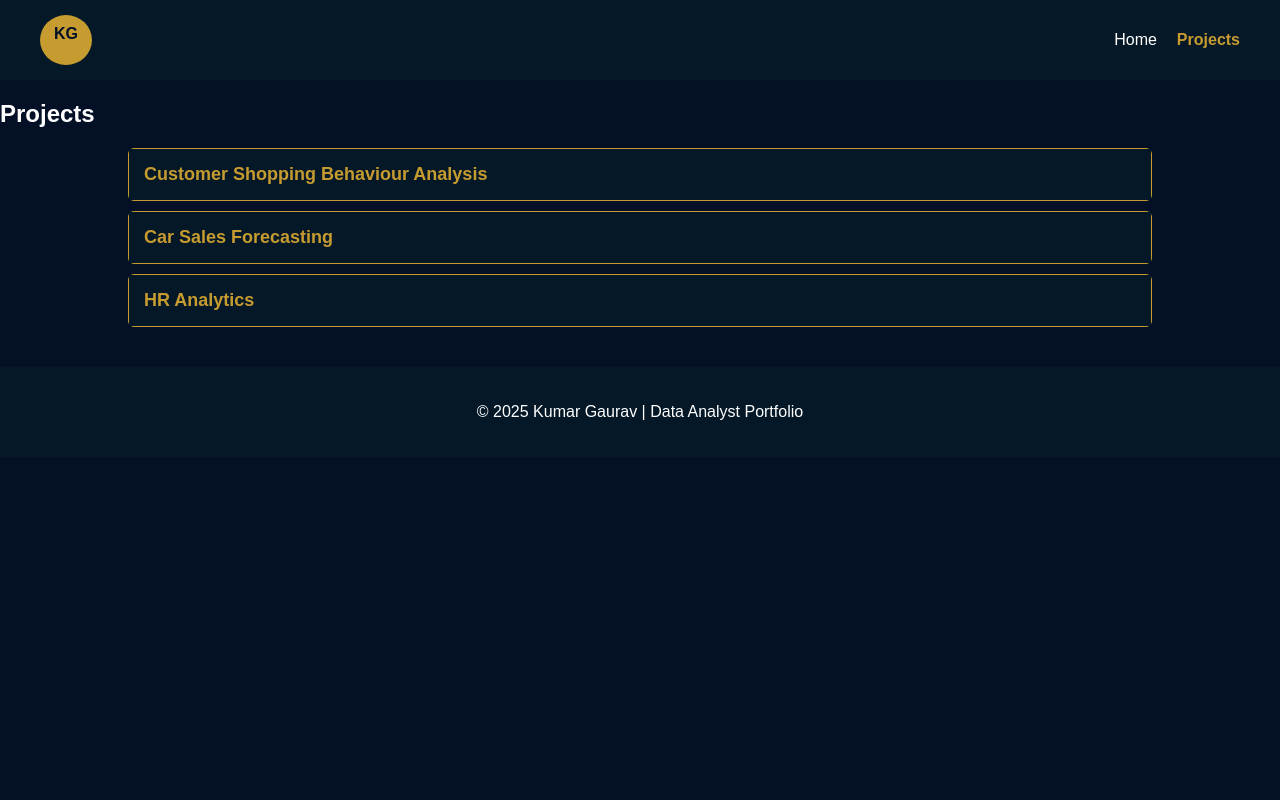
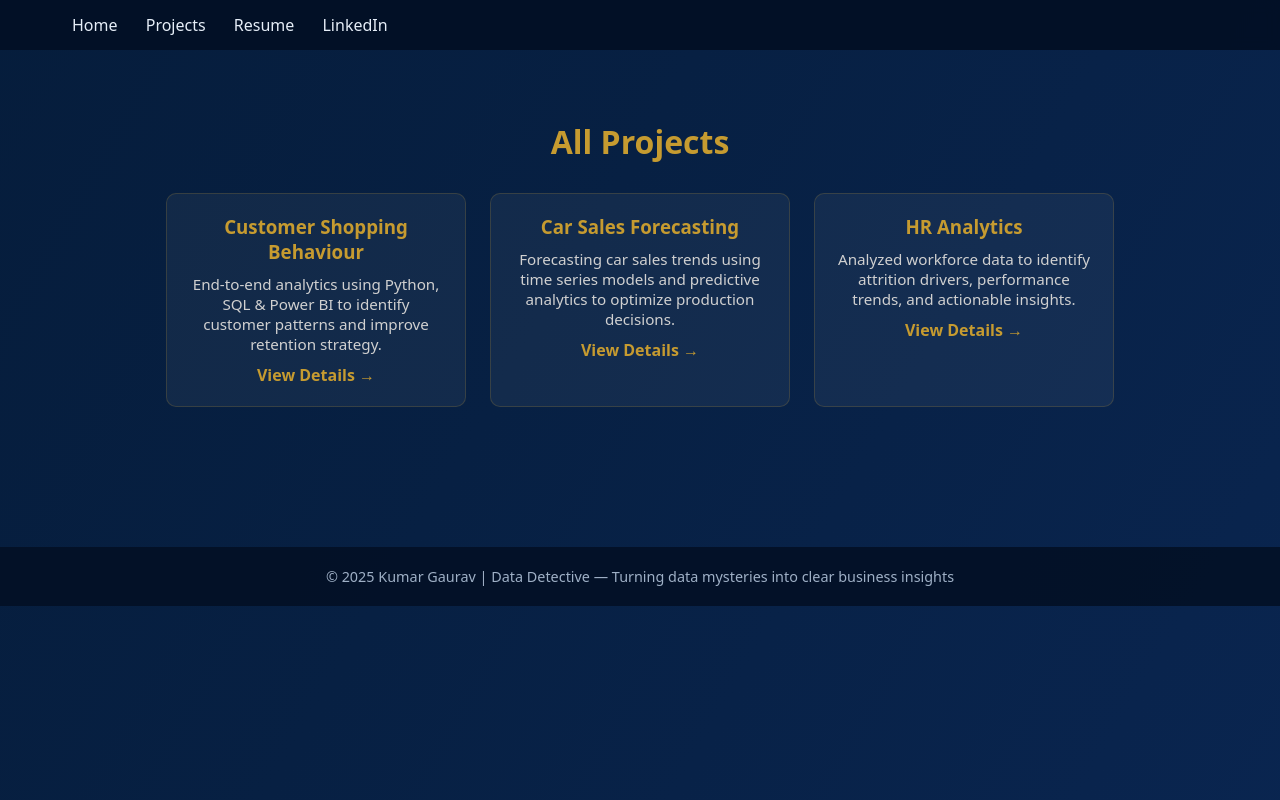
Before and after one commit to Kumar027/kumar-gaurav-portfolio.github.io, a plain HTML site: page projects.html in a window 1280 px wide. Drawn offline with Linux system fonts and the light colour scheme.

Commit message:
Update projects.html

```diff
--- a/projects.html
+++ b/projects.html
@@ -1,72 +1,69 @@
-
 <!DOCTYPE html>
 <html lang="en">
 <head>
   <meta charset="UTF-8" />
   <meta name="viewport" content="width=device-width, initial-scale=1.0" />
-    <title>Projects | Kumar Gaurav</title>
-    <link rel="stylesheet" href="assets/css/style.css" />
-    <script defer src="assets/js/script.js"></script>
+  <title>All Projects | Kumar Gaurav</title>
+  <style>
+    *{margin:0;padding:0;box-sizing:border-box}
+    body{font-family:'Poppins',system-ui,sans-serif;color:#f1f1f1;overflow-x:hidden;background:linear-gradient(120deg,#031025,#041933,#072043,#0b2857);background-size:300% 300%;animation:gradientBG 18s ease infinite}
+    @keyframes gradientBG{0%{background-position:0% 50%}50%{background-position:100% 50%}100%{background-position:0% 50%}}
+    a{text-decoration:none;color:inherit}
+
+    header{position:fixed;top:0;left:0;width:100%;background:rgba(3,16,37,0.95);display:flex;justify-content:space-between;align-items:center;padding:14px 48px;z-index:1000;backdrop-filter:blur(6px)}
+    header nav a{margin-left:24px;font-weight:500;color:#e6eef8;transition:color .28s}
+    header nav a:hover{color:#C69B30}
+
+    section.projects{padding:120px 20px 80px;text-align:center}
+    h1{color:#C69B30;font-size:2rem;margin-bottom:30px}
+    .project-grid{display:flex;flex-wrap:wrap;justify-content:center;gap:24px}
+    .project-card{background:rgba(255,255,255,0.05);border:1px solid rgba(198,155,48,0.2);border-radius:10px;padding:20px;width:300px;transition:transform .3s}
+    .project-card:hover{transform:translateY(-8px);border-color:#C69B30}
+    .project-card h3{color:#C69B30;margin-bottom:10px}
+    .project-card p{font-size:.95rem;color:#d0d0d0}
+    .project-card a{display:inline-block;margin-top:10px;color:#C69B30;font-weight:600}
+
+    footer{background:rgba(3,16,37,0.9);text-align:center;padding:20px;font-size:.9rem;color:#9fb0c6;margin-top:60px}
+
+    @media(max-width:768px){
+      header{padding:12px 24px;flex-direction:column}
+      .project-card{width:90%}
+    }
+  </style>
 </head>
 <body>
-
   <header>
-    <nav class="navbar">
-        <div class="logo">KG</div>
-        <ul class="nav-links">
-            <li><a href="index.html">Home</a></li>
-            <li><a class="active" href="projects.html">Projects</a></li>
-        </ul>
+    <nav>
+      <a href="index.html">Home</a>
+      <a href="#projects">Projects</a>
+      <a href="Resume/resume.pdf" target="_blank">Resume</a>
+      <a href="https://linkedin.com/in/kumar-gaurav27" target="_blank">LinkedIn</a>
     </nav>
   </header>
 
-<section class="projects">
-    <h1>Projects</h1>
-
-    <div class="accordion">
-
-        <div class="accordion-item">
-            <button class="accordion-header">Customer Shopping Behaviour Analysis</button>
-            <div class="accordion-body">
-                <p><strong>Overview:</strong> End-to-end case study using Python, MySQL & Power BI. Analysed 3,900 purchase records to understand behaviour and business opportunities.</p>
-                <ul>
-                    <li>Female customers spend slightly above average</li>
-                    <li>27% were subscribers - low conversion, high opportunity</li>
-                    <li>Clothing & Accessories lead sales</li>
-                </ul>
-                <p><a href="projects/customer-shopping-behaviour/customer-shopping-behaviour.html" class="btn-download">🔗 View Full Case Study</a></p>
-
+  <section class="projects" id="projects">
+    <h1>All Projects</h1>
+    <div class="project-grid">
+      <div class="project-card">
+        <h3>Customer Shopping Behaviour</h3>
+        <p>End-to-end analytics using Python, SQL & Power BI to identify customer patterns and improve retention strategy.</p>
+        <a href="projects/customer-shopping-behaviour/customer-shopping-behaviour.html">View Details →</a>
       </div>
+      <div class="project-card">
+        <h3>Car Sales Forecasting</h3>
+        <p>Forecasting car sales trends using time series models and predictive analytics to optimize production decisions.</p>
+        <a href="projects/car-sales-forecasting/car-sales-forecasting.html">View Details →</a>
       </div>
-
-        <div class="accordion-item">
-            <button class="accordion-header">Car Sales Forecasting</button>
-            <div class="accordion-body">
-                <p><strong>Overview:</strong> Built model-wise forecasts for wholesale and retail channels for upcoming 3 years.</p>
-                <ul>
-                    <li>Regression with lag features & seasonality</li>
-                    <li>Q1-Q4 forecasting for demand planning</li>
-                </ul>
+      <div class="project-card">
+        <h3>HR Analytics</h3>
+        <p>Analyzed workforce data to identify attrition drivers, performance trends, and actionable insights.</p>
+        <a href="projects/hr-analytics/hr-analytics.html">View Details →</a>
       </div>
-        </div>
-
-        <div class="accordion-item">
-            <button class="accordion-header">HR Analytics</button>
-            <div class="accordion-body">
-                <p><strong>Overview:</strong> Identified attrition drivers, employee segmentation and retention strategies.</p>
-                <ul>
-                    <li>High attrition in first 12 months</li>
-                    <li>Promotion lag linked with exits</li>
-                </ul>
-            </div>
-        </div>
-
     </div>
   </section>
 
   <footer>
-    <p>© 2025 Kumar Gaurav | Data Analyst Portfolio</p>
+    © 2025 Kumar Gaurav | Data Detective — Turning data mysteries into clear business insights
   </footer>
-
 </body>
 </html>
```
Lines whose indentation alone changed are shown as unchanged.
